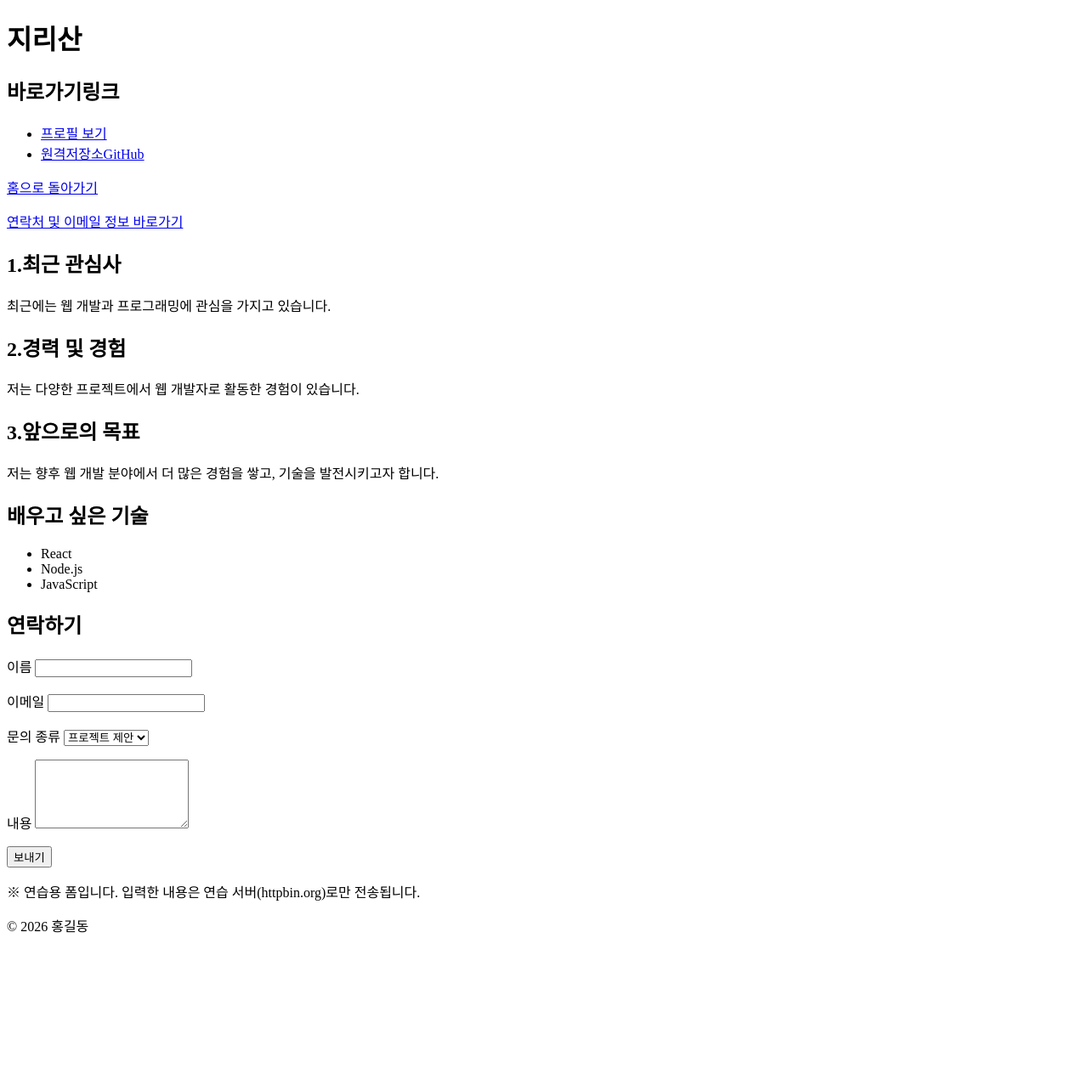
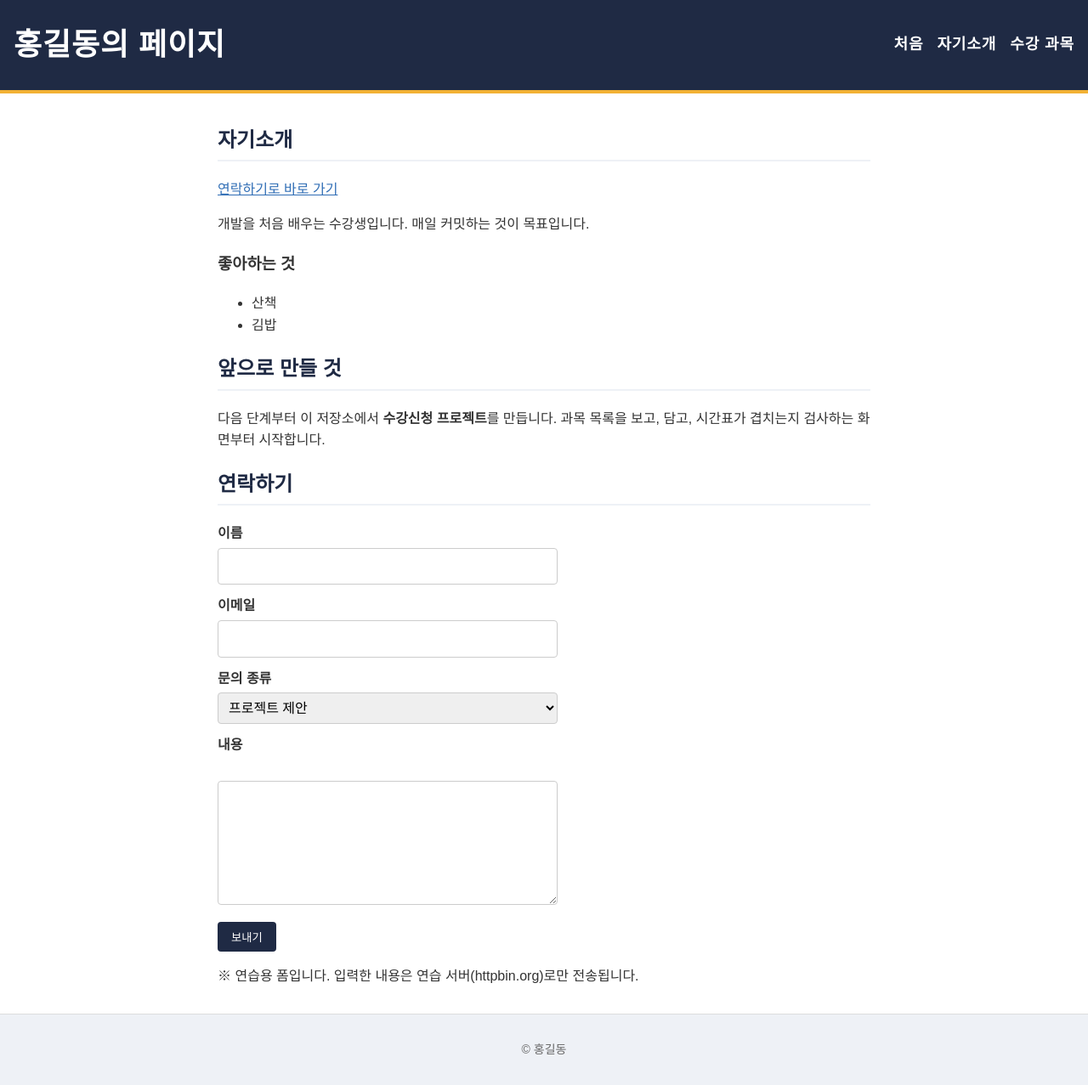
Before and after one commit to jinki238/my-site, a plain HTML site: page about.html in a window 1280 px wide. Shown: the whole page at 85% size. Before the commit the page ends 1117 px from the top, so only its background shows below. Drawn offline with Linux system fonts and the light colour scheme.

Commit message:
teaching

```diff
--- a/about.html
+++ b/about.html
@@ -1,40 +1,45 @@
 <!DOCTYPE html>
-<html lang="en">
+<html lang="ko">
 <head>
   <meta charset="UTF-8">
   <meta name="viewport" content="width=device-width, initial-scale=1.0">
-    <title>지리산 프로필</title>
+  <title>자기소개 | 홍길동</title>
+  <meta name="description" content="홍길동의 자기소개와 앞으로 만들 것, 연락 폼이 있습니다.">
+  <link rel="icon" href="images/favicon.png">
+  <link rel="stylesheet" href="css/style.css">
 </head>
 <body>
   <header>
-        <h1>지리산</h1>
-    </header>
+    <h1>홍길동의 페이지</h1>
     <nav>
-        <h2>바로가기링크</h2>
       <ul>
-            <li><a href="profile.html">프로필 보기</a></li>
-            <li><a href="https://github.com" target="_blank">원격저장소GitHub</a></li>
+        <li><a href="index.html">처음</a></li>
+        <li><a href="about.html">자기소개</a></li>
+        <li><a href="courses.html">수강 과목</a></li>
       </ul>
     </nav>
-    <p><a href="index.html">홈으로 돌아가기</a></p>
-    <p><a href="#contact">연락처 및 이메일 정보 바로가기</a></p>
+  </header>
+
   <main>
-        <h2>1.최근 관심사</h2>
-        <p>최근에는 웹 개발과 프로그래밍에 관심을 가지고 있습니다.</p>
-        <h2>2.경력 및 경험</h2>
-        <p>저는 다양한 프로젝트에서 웹 개발자로 활동한 경험이 있습니다.</p>
-        <h2>3.앞으로의 목표</h2>
-    <p>저는 향후 웹 개발 분야에서 더 많은 경험을 쌓고, 기술을 발전시키고자 합니다.</p>
+    <section>
+      <h2>자기소개</h2>
+      <p><a href="#contact">연락하기로 바로 가기</a></p>
+      <p>개발을 처음 배우는 수강생입니다. 매일 커밋하는 것이 목표입니다.</p>
+      <h3>좋아하는 것</h3>
+      <ul>
+        <li>산책</li>
+        <li>김밥</li>
+      </ul>
+    </section>
 
-    <h2>배우고 싶은 기술</h2>
-    <ul>
-        <li>React</li>
-        <li>Node.js</li>
-        <li>JavaScript</li>
-    </ul>
+    <section>
+      <h2>앞으로 만들 것</h2>
+      <p>다음 단계부터 이 저장소에서 <strong>수강신청 프로젝트</strong>를 만듭니다. 과목 목록을 보고, 담고, 시간표가 겹치는지 검사하는 화면부터 시작합니다.</p>
+    </section>
 
     <section id="contact">
       <h2>연락하기</h2>
+      <!-- id는 label과 짝만 맞으면 되는 페이지 안 이름, name은 서버와 약속한 이름. 하는 일이 달라서 값이 달라도 된다 (일부러 c- 를 붙여 다르게 써 봄) -->
       <form action="https://httpbin.org/post" method="post">
         <p>
           <label for="c-name">이름</label>
@@ -53,16 +58,17 @@
           </select>
         </p>
         <p>
-         <label for="c-msg">내용</label>
-         <textarea id="c-msg" name="message" rows="5" required></textarea>
+          <label for="c-msg">내용</label><br>
+          <textarea id="c-msg" name="message" rows="5" cols="40" required></textarea>
         </p>
         <p><button type="submit">보내기</button></p>
       </form>
       <p>※ 연습용 폼입니다. 입력한 내용은 연습 서버(httpbin.org)로만 전송됩니다.</p>
     </section>
   </main>
+
   <footer>
-       <p>© 2026 홍길동</p>
+    <p>&copy; 홍길동</p>
   </footer>
 </body>
 </html>
--- a/css/style.css
+++ b/css/style.css
@@ -0,0 +1,129 @@
+/* 0. 상자 크기 계산 방식: 테두리까지 포함해서 잰다 (7일차) */
+*, *::before, *::after { box-sizing: border-box; }
+
+/* 시연: 머리 (속성 6개) */
+header {
+  background: #1f2a44;
+  color: white;
+  padding: 24px 16px;
+  font-size: 1.125rem;
+  letter-spacing: 0.05em;
+  border-bottom: 4px solid #f2b134;
+
+  /* 7일차: 왼쪽 이름, 오른쪽 메뉴 */
+  display: flex;
+  justify-content: space-between;
+  align-items: center;
+}
+header h1 { margin: 0; }
+
+/* 7일차: 메뉴를 가로 한 줄로 */
+nav ul {
+  display: flex;
+  gap: 16px;
+  list-style: none;
+  margin: 0;
+  padding: 0;
+}
+
+/* 실습 1: 꼬리 (시연에서 본 속성으로) */
+footer {
+  background: #eef1f6;
+  color: #666;
+  padding: 16px;
+  text-align: center;
+  font-size: 0.875rem;
+  border-top: 1px solid #ddd;
+}
+
+/* 실습 2: 정리표에서 골라 하나씩 더 */
+body {
+  margin: 0;
+  font-family: "Malgun Gothic", "Apple SD Gothic Neo", sans-serif;
+  line-height: 1.6;
+  color: #333;
+}
+h2 {
+  color: #1f2a44;
+  border-bottom: 2px solid #eef1f6;
+  padding-bottom: 4px;
+}
+nav a {
+  color: white;
+  font-weight: 700;
+  text-decoration: none;
+}
+nav a:hover { text-decoration: underline; }
+/* 7일차: 본문 가운데 */
+main {
+  max-width: 800px;
+  margin: 0 auto;
+  padding: 16px;
+}
+main a { color: #2f6db5; }
+
+/* ---------- 8일차 ---------- */
+
+/* 사진이 화면을 뚫지 않게 */
+img { max-width: 100%; height: auto; }
+
+/* 카드 (index.html 요즘 배우는 것) */
+.cards {
+  display: flex;
+  flex-wrap: wrap;
+  gap: 16px;
+}
+.card {
+  flex: 1 1 200px;
+  border: 1px solid #ddd;
+  border-radius: 8px;
+  padding: 16px;
+}
+.card h3 { margin-top: 0; color: #1f2a44; }
+
+/* 연락 폼 */
+form p { margin: 0 0 12px; }
+label { display: block; font-weight: 700; margin-bottom: 4px; }
+input, select, textarea {
+  width: 100%;
+  max-width: 400px;
+  padding: 8px;
+  border: 1px solid #ccc;
+  border-radius: 4px;
+  font: inherit;
+}
+button {
+  padding: 8px 16px;
+  background: #1f2a44;
+  color: white;
+  border: 0;
+  border-radius: 4px;
+  cursor: pointer;
+}
+
+/* 수강 과목 표 */
+.course-table { border-collapse: collapse; }
+.course-table th,
+.course-table td {
+  border: 1px solid #ccc;
+  padding: 8px 12px;
+  white-space: nowrap;
+}
+.course-table thead th { background: #1f2a44; color: white; }
+.course-table caption { font-weight: 700; margin-bottom: 8px; }
+.course-table .num { text-align: right; }
+.course-table tfoot { background: #f4f6f8; font-weight: 700; }
+
+/* 표가 좁은 화면을 뚫지 않게: 표만 가로로 밀어 보기 */
+.table-wrap { overflow-x: auto; }
+
+/* 좁은 화면 (599px 이하): 파일 맨 아래 */
+@media (max-width: 599px) {
+  header {
+    flex-direction: column;
+    align-items: flex-start;
+    gap: 8px;
+    padding: 16px;
+  }
+  nav ul { flex-wrap: wrap; }
+}
```
Also changed, not shown: courses.html (added, +90 -0 lines), index.html (+25 -28 lines), profile.html (deleted, +0 -46 lines), images/cat.png (added), images/favicon.png (added), images/screenshot.png (added), my-site-backup/css/style.css (deleted). Lines whose indentation alone changed are shown as unchanged.
